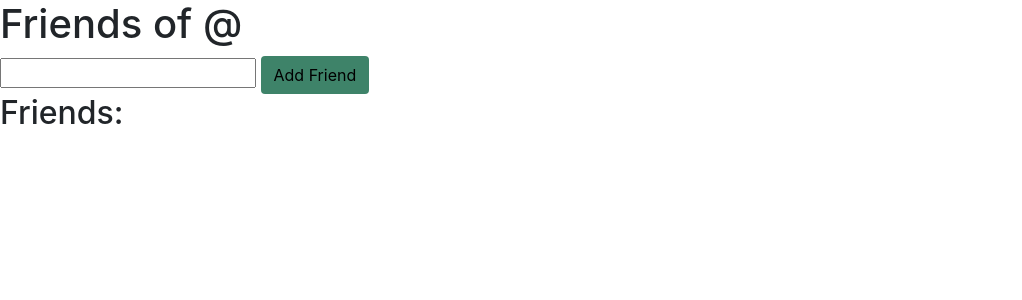
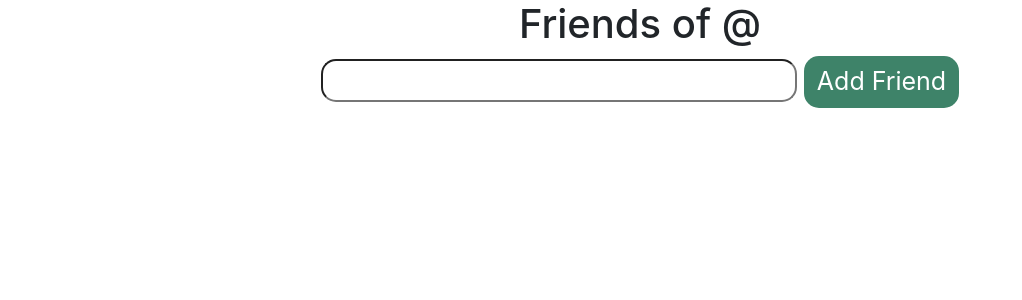
Before and after one commit to rutvi-s2/FinalProj, a Django app: template coloring/templates/coloring/friends.html in a window 1280 px wide. Shown: the part 92-392 px from the top of the page, without its empty margins (0-1022 px from the left). Run offline with Django 3.2, Linux system fonts and the light colour scheme; the template is opened without the code that fills it, so the values that code supplies are empty; some libraries are stand-ins or nearby versions; some web fonts are replaced.

Commit message:
added simple styling

```diff
--- a/coloring/templates/coloring/friends.html
+++ b/coloring/templates/coloring/friends.html
@@ -39,10 +39,25 @@
     }
 
     #list-text {
-      color: blue;
+      color: black;
       font-size: 35px;
-      background-color: pink;
-      border-radius: 25px;
+      background-color: white;
+      border: 4px solid #3e8369;
+      border-radius: 15px;
+    }
+
+    #title-text {
+      text-align: center;
+    }
+
+    .input-field {
+      text-align: center;
+      border-radius: 15px;
+      font-size: 25px;
+    }
+
+    .add-button {
+      color: white;
     }
 
     #myCanvas {
@@ -81,10 +96,13 @@
     </div>
 </nav>
 
-  <h1>Friends of @<span id="username">{{ user.username }}</span></h1>
-  <input type="text" id="friend" name="username">
-  <button class="btn btn-large" style="background-color: #3e8369;" id="add">Add Friend</button>
-  <h2 id="friend-list">Friends: </h2>
+  <h1 id="title-text">Friends of @<span id="username">{{ user.username }}</span></h1>
+  <div class="input-field">
+    <input height="40" size="25" type="text" class="input-field" id="friend" name="username">
+    <button class="btn btn-large input-field add-button" style="background-color: #3e8369;"
+    id="add">Add Friend</button>
+  </div>
+<!--   <h2 id="friend-list">Friends: </h2> -->
   <ul id="dynamic-list" style="list-style: none;"></ul>
 
 
@@ -94,11 +112,12 @@
     const all_rows = document.querySelector(".row");
     function createRow(text){
       var ul = document.getElementById("dynamic-list");
-      var li = document.createElement("li");
-      li.setAttribute('id', 'list-text');
-      li.setAttribute('class', 'p-3');
-      li.appendChild(document.createTextNode('@'+ text));
-      ul.appendChild(li);
+      var div = document.createElement("div");
+      div.setAttribute('id', 'list-text');
+      div.setAttribute('class', 'p-3');
+      div.setAttribute('class', 'm-2');
+      div.appendChild(document.createTextNode('@'+ text));
+      ul.appendChild(div);
       // let code = `<div class="col-md-1 m-2 shadow p-3 mb-5 bg-white rounded ">${text}</div>`;
       // all_rows.innerHTML += code;
     }
```
